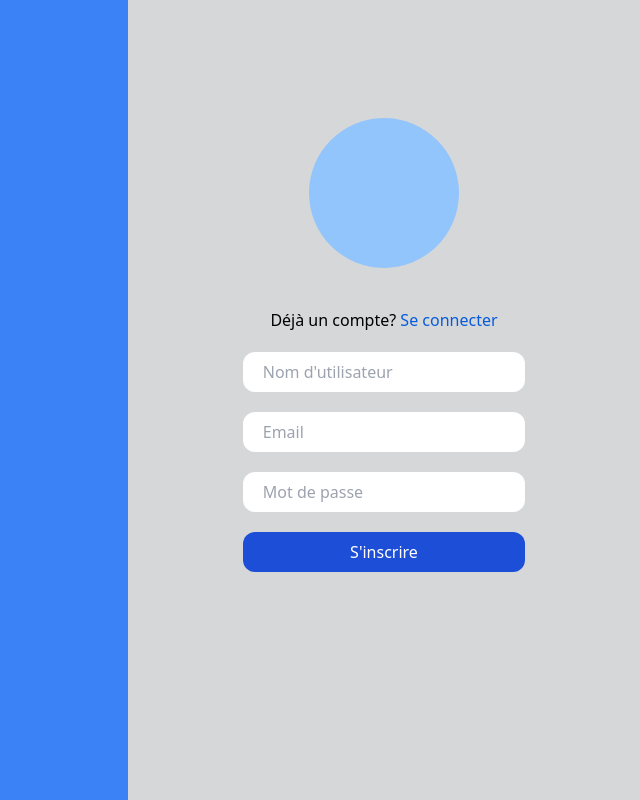
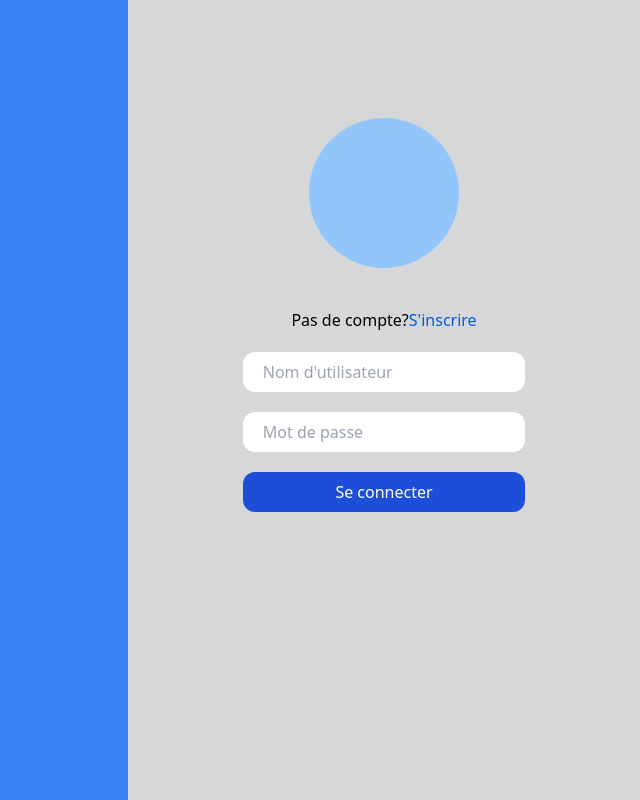
Before and after one commit to loulou-gif/streamApp, a React (Create React App) app: page /connexion in a window 1280 px wide. Shown: the whole page, without its empty margins (640-1280 px from the left). Built offline with nearby package versions, Linux system fonts and the light colour scheme.

Commit message:
mise en place du routage

```diff
--- a/src/App.js
+++ b/src/App.js
@@ -1,18 +1,14 @@
-import { BrowserRouter, Routes, Route } from 'react-router-dom';
+import { BrowserRouter} from 'react-router-dom';
 import './App.css';
 // import Index from './pages/public/Index'
-import Layout from './pages/Layout';
+// import Layout from './pages/public/Layout';
+import PublicRoute from './pages/public/PublicRoute';
 
 function App() {
   return (
     <div className="App">
       <BrowserRouter>
-        <Routes>
-          <Route element={<Layout/> }>
-            <Route path='/inscription'/>
-            <Route path='/connexion'/>
-          </Route>
-        </Routes>
+       <PublicRoute />
       </BrowserRouter>
     </div>
   );
--- a/src/Assets/Css/styles.css
+++ b/src/Assets/Css/styles.css
@@ -5,3 +5,12 @@ form{
 span{
     color: #065BDb;
 }
+
+
+
+/* Styles pour les écrans de téléphone */
+@media only screen and (max-width: 768px) {
+    .sect-inscription .img{
+        display: none;
+    }
+  }
--- a/src/Components/Connexion.js
+++ b/src/pages/public/Connexion.js
@@ -1,5 +1,5 @@
 import React from 'react';
-import '../Assets/Css/styles.css'
+import '../../Assets/Css/styles.css'
 
 const Connexion = () => {
     return (
--- a/src/pages/public/Index.js
+++ b/src/pages/public/Index.js
@@ -1,11 +1,11 @@
 import React from 'react';
-import Connexion from '../../Components/Connexion';
-import Inscription from '../../Components/Inscription';
+// import Connexion from '../../Components/Connexion';
+import Inscription from './Inscription';
 
 const Index = () => {
     return (
         <div>
-            <Inscription/>
+            {/* <Inscription/>  */}
         </div>
     );
 };
--- a/src/Components/Inscription.js
+++ b/src/pages/public/Inscription.js
@@ -1,9 +1,10 @@
 import React from 'react';
-import '../Assets/Css/styles.css'
+
+import '../../Assets/Css/styles.css'
 
 const Inscription = () => {
     return (
-        <section className='flex'>
+        <section className='sect-inscription flex'>
         <div className='img w-3/5 bg-blue-500 h-screen'></div>
         <div className='flex justify-center items-center pt-10  w-2/5'>
             <div className='form flex items-center h-[605px]  flex-col'>
--- a/src/pages/Layout.js
+++ b/src/pages/public/Layout.js
@@ -1,6 +1,6 @@
 import React from 'react';
 import { Outlet } from 'react-router-dom';
-import Index from './public/Index';
+import Index from './Index';
 
 const Layout = () => {
     return (
--- /dev/null
+++ b/src/pages/public/PublicRoute.js
@@ -0,0 +1,17 @@
+import React from 'react';
+import { Route, Routes } from 'react-router-dom';
+import Layout from './Layout';
+import Connexion from './Connexion';
+import Inscription from './Inscription';
+const PublicRoute = () => {
+    return (
+        <Routes>
+            <Route element={<Layout/> }>
+                <Route path='/inscription' element={<Inscription/>} />
+                <Route path='/connexion' element={<Connexion/>} />
+            </Route>
+        </Routes>
+    );
+};
+
+export default PublicRoute;
```
